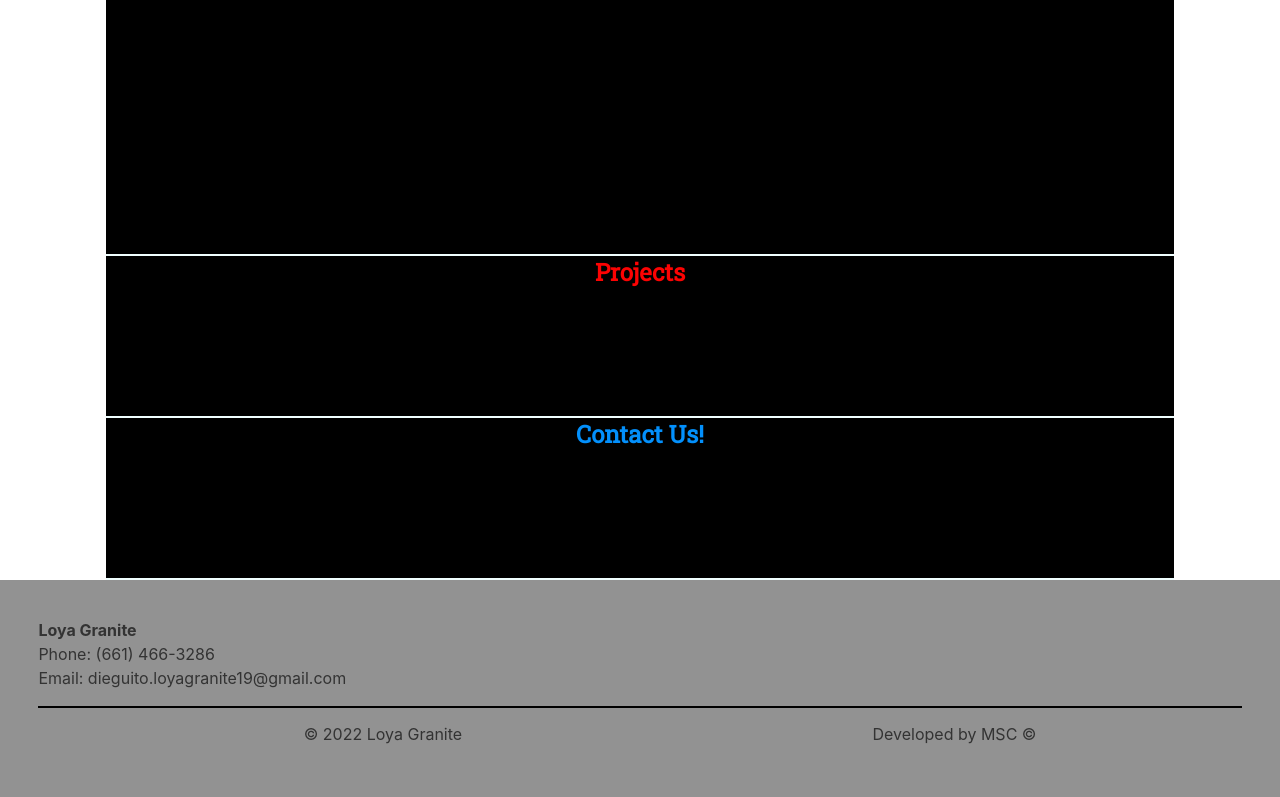
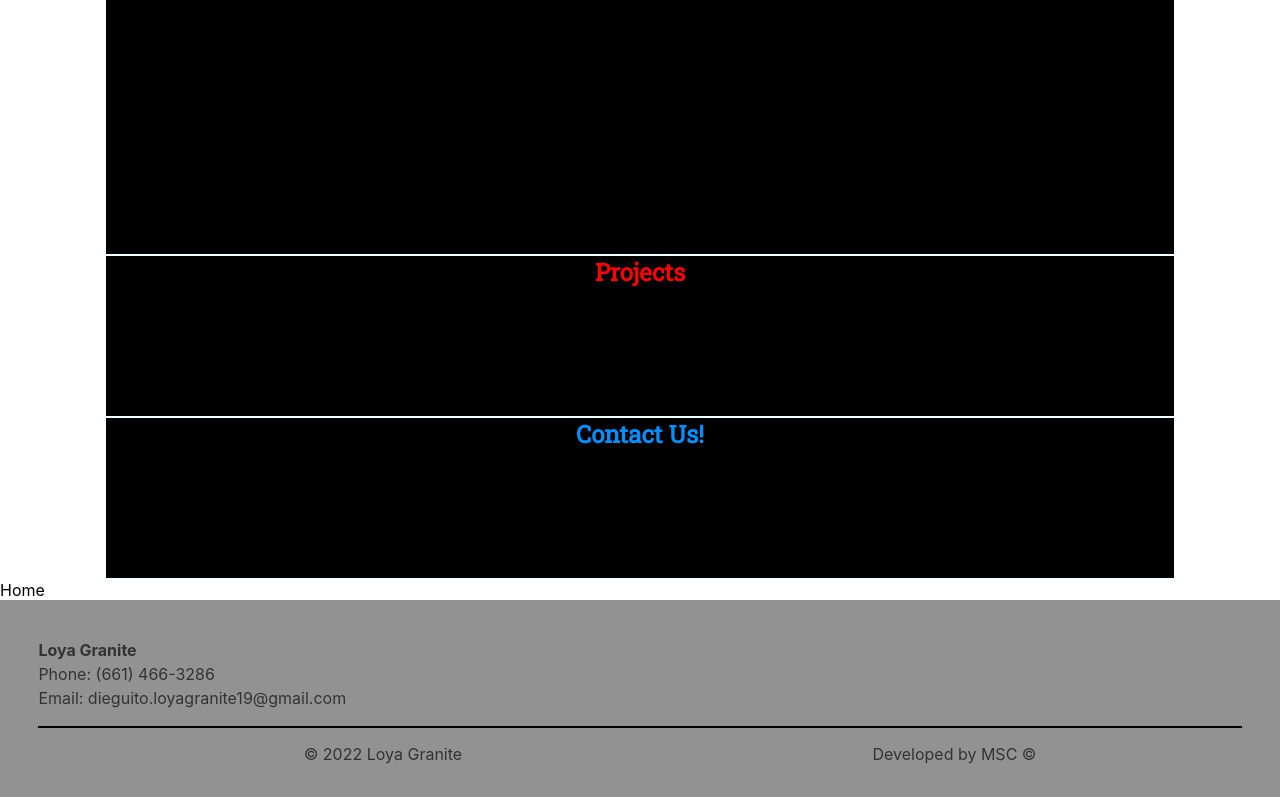
Before and after one commit to mrivera0014/loya-granite, a React (Create React App) app: page / in a window 1280 px wide. Shown: the part 1606-2403 px from the top of the page. Built offline with nearby package versions, Linux system fonts and the light colour scheme.

Commit message:
add react-router-dom, create pages folder, reconstruct app.js to prepare for new navbar

```diff
--- a/package.json
+++ b/package.json
@@ -24,6 +24,7 @@
     "passport-local": "^1.0.0",
     "react": "^17.0.2",
     "react-dom": "^17.0.2",
+    "react-router-dom": "^6.4.4",
     "react-scripts": "5.0.1",
     "web-vitals": "^2.1.4",
     "webpack": "^5.74.0"
--- a/src/App.js
+++ b/src/App.js
@@ -1,17 +1,26 @@
+import React from 'react';
+import { BrowserRouter, Route, Routes } from 'react-router-dom'
+
 import './App.css';
 import Nav from './Components/Nav/Nav'
+import Home from './pages/Home/Home';
+import Projects from './pages/Projects/Projects';
 import Modal from './Components/Modal/Modal'
 import Footer from './Components/Footer/Footer';
-import Splash from "./Components/Splash/splash";
 function App() {
   return (
-    <div >
-      {/* <Splash /> */}
+    <BrowserRouter>
+
       <Modal />
       <Nav />
+      <Routes>
+        <Route path="/" element={<Home />} ></Route>
+        <Route path="/projects" element={<Projects />} ></Route>
+
+      </Routes>
       <Footer />
 
-    </div>
+    </BrowserRouter>
   );
 }
 
--- /dev/null
+++ b/src/pages/Home/Home.js
@@ -0,0 +1,9 @@
+import React from 'react'
+
+function Home() {
+    return (
+        <div>Home</div>
+    )
+}
+
+export default Home
--- /dev/null
+++ b/src/pages/Projects/Projects.js
@@ -0,0 +1,9 @@
+import React from 'react'
+
+function Projects() {
+    return (
+        <div>Projects</div>
+    )
+}
+
+export default Projects
```
Also changed, not shown: 1 other file (tests, documents, lock files or other folders).
